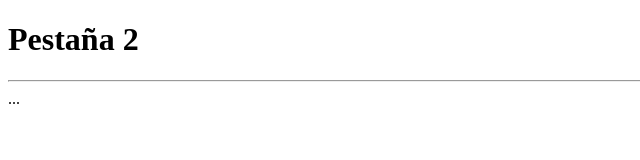
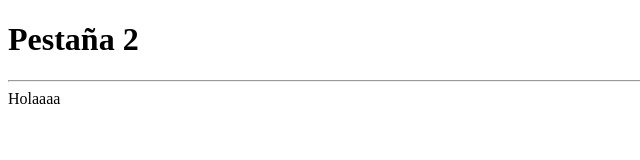
Before and after one commit to tomasad/practica-git-flow-01, a plain HTML site: page tab2.html in a window 1280 px wide. Shown: the full height of the page, 0-640 px from the left. Drawn offline with Linux system fonts and the light colour scheme.

Commit message:
add hola Pestaña 2

```diff
--- a/tab2.html
+++ b/tab2.html
@@ -12,7 +12,7 @@
       <h1>Pestaña 2</h1>
       <hr>
       <div>
-        ...
+        Holaaaa
       </div>
     </div>
   </body>
```
